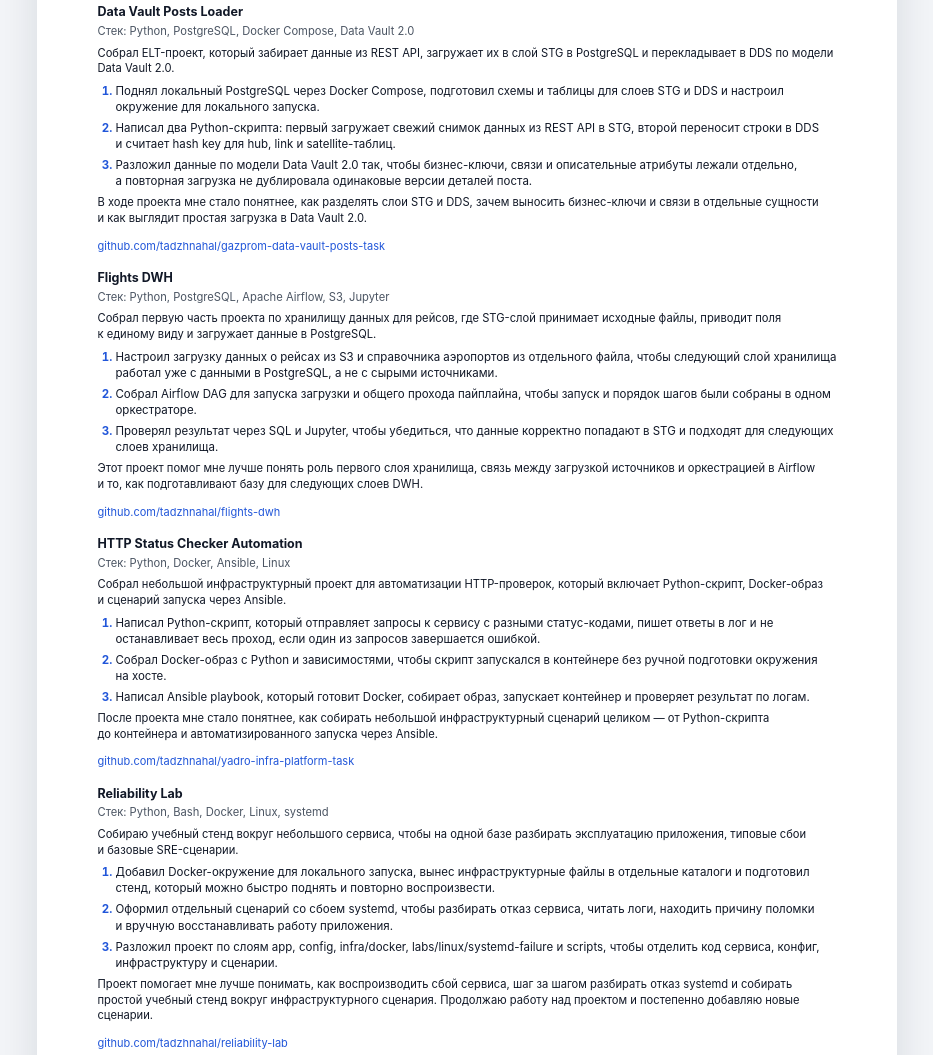
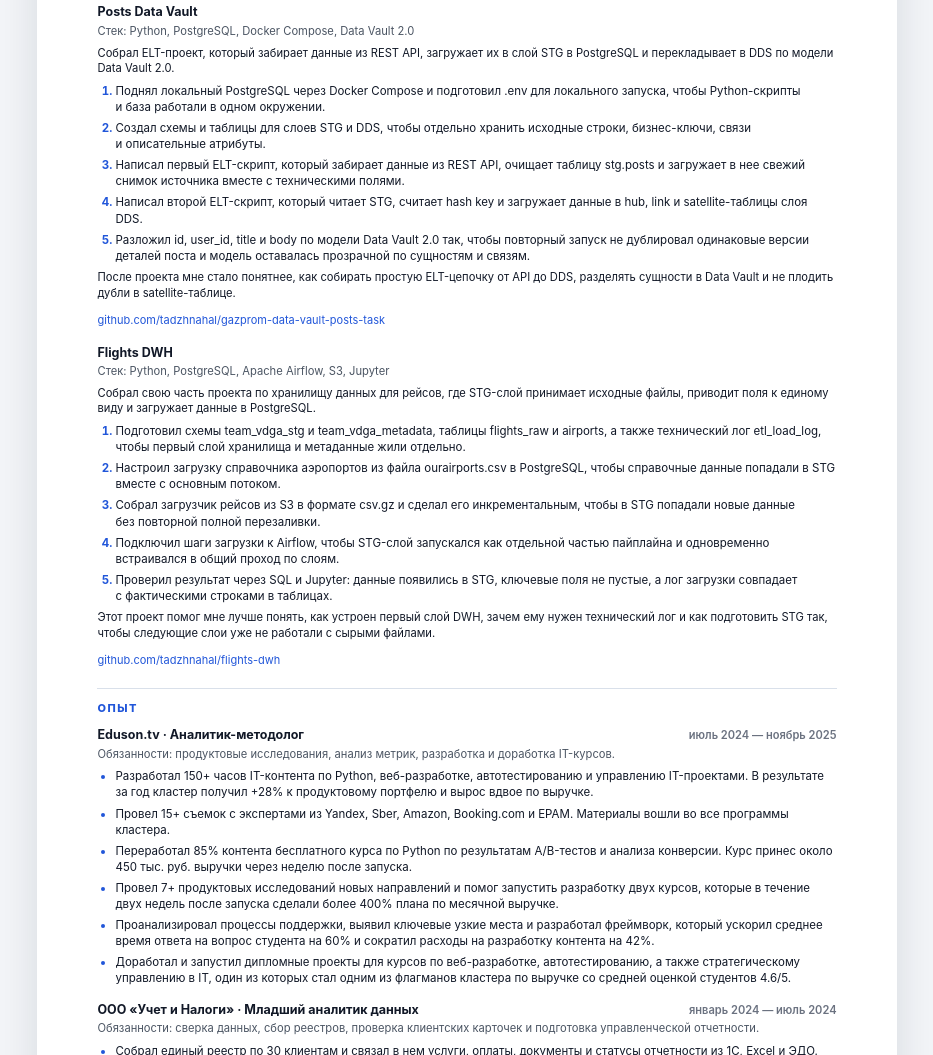
Before and after one commit to tadzhnahal/tadzhnahal.github.io, a plain HTML site: page index.html in a window 1280 px wide. Shown: the part 678-1733 px from the top of the page, without its empty margins (173-1106 px from the left). Drawn offline with Linux system fonts and the light colour scheme.

Commit message:
update cv

```diff
--- a/index.html
+++ b/index.html
@@ -3,7 +3,7 @@
 <head>
   <meta charset="utf-8" />
   <meta name="viewport" content="width=device-width, initial-scale=1" />
-  <title>Vladislav Smirnov — CV</title>
+  <title>Vladislav Smirnov : CV</title>
   <style>
     :root {
       --bg: #f3f5f8;
@@ -365,7 +365,7 @@
 
       <div class="block">
         <div class="item-head">
-          <h3 class="item-title">ETL E-commerce Clickstream</h3>
+          <h3 class="item-title">E-commerce ETL</h3>
         </div>
         <p class="item-sub" data-i18n="project_etl_stack">Стек: Python, PostgreSQL, ClickHouse, onETL, PySpark, FastAPI, Celery, Redis, Docker, Kubernetes</p>
         <p class="project-intro" data-i18n="project_etl_intro">Собрал ETL-пайплайн для данных интернет-магазина и выстроил полный маршрут данных от источника до аналитической витрины. Проект загружает данные в PostgreSQL, читает их с помощью onETL и Spark, обрабатывает в Spark и записывает результат в ClickHouse.</p>
@@ -382,16 +382,18 @@
 
       <div class="block">
         <div class="item-head">
-          <h3 class="item-title">Data Vault Posts Loader</h3>
+          <h3 class="item-title">Posts Data Vault</h3>
         </div>
         <p class="item-sub" data-i18n="project_gazprom_stack">Стек: Python, PostgreSQL, Docker Compose, Data Vault 2.0</p>
         <p class="project-intro" data-i18n="project_gazprom_intro">Собрал ELT-проект, который забирает данные из REST API, загружает их в слой STG в PostgreSQL и перекладывает в DDS по модели Data Vault 2.0.</p>
         <ol>
-          <li data-i18n="project_gazprom_b1">Поднял локальный PostgreSQL через Docker Compose, подготовил схемы и таблицы для слоев STG и DDS и настроил окружение для локального запуска.</li>
-          <li data-i18n="project_gazprom_b2">Написал два Python-скрипта: первый загружает свежий снимок данных из REST API в STG, второй переносит строки в DDS и считает hash key для hub, link и satellite-таблиц.</li>
-          <li data-i18n="project_gazprom_b3">Разложил данные по модели Data Vault 2.0 так, чтобы бизнес-ключи, связи и описательные атрибуты лежали отдельно, а повторная загрузка не дублировала одинаковые версии деталей поста.</li>
+          <li data-i18n="project_gazprom_b1">Поднял локальный PostgreSQL через Docker Compose и подготовил .env для локального запуска, чтобы Python-скрипты и база работали в одном окружении.</li>
+          <li data-i18n="project_gazprom_b2">Создал схемы и таблицы для слоев STG и DDS, чтобы отдельно хранить исходные строки, бизнес-ключи, связи и описательные атрибуты.</li>
+          <li data-i18n="project_gazprom_b3">Написал первый ELT-скрипт, который забирает данные из REST API, очищает таблицу stg.posts и загружает в нее свежий снимок источника вместе с техническими полями.</li>
+          <li data-i18n="project_gazprom_b4">Написал второй ELT-скрипт, который читает STG, считает hash key и загружает данные в hub, link и satellite-таблицы слоя DDS.</li>
+          <li data-i18n="project_gazprom_b5">Разложил id, user_id, title и body по модели Data Vault 2.0 так, чтобы повторный запуск не дублировал одинаковые версии деталей поста и модель оставалась прозрачной по сущностям и связям.</li>
         </ol>
-        <p class="project-status" data-i18n="project_gazprom_status">В ходе проекта мне стало понятнее, как разделять слои STG и DDS, зачем выносить бизнес-ключи и связи в отдельные сущности и как выглядит простая загрузка в Data Vault 2.0.</p>
+        <p class="project-status" data-i18n="project_gazprom_status">После проекта мне стало понятнее, как собирать простую ELT-цепочку от API до DDS, разделять сущности в Data Vault и не плодить дубли в satellite-таблице.</p>
         <a class="project-link" href="https://github.com/tadzhnahal/gazprom-data-vault-posts-task" target="_blank" rel="noreferrer">github.com/tadzhnahal/gazprom-data-vault-posts-task</a>
       </div>
 
@@ -400,45 +402,18 @@
           <h3 class="item-title">Flights DWH</h3>
         </div>
         <p class="item-sub" data-i18n="project_flights_stack">Стек: Python, PostgreSQL, Apache Airflow, S3, Jupyter</p>
-        <p class="project-intro" data-i18n="project_flights_intro">Собрал первую часть проекта по хранилищу данных для рейсов, где STG-слой принимает исходные файлы, приводит поля к единому виду и загружает данные в PostgreSQL.</p>
+        <p class="project-intro" data-i18n="project_flights_intro">Собрал свою часть проекта по хранилищу данных для рейсов, где STG-слой принимает исходные файлы, приводит поля к единому виду и загружает данные в PostgreSQL.</p>
         <ol>
-          <li data-i18n="project_flights_b1">Настроил загрузку данных о рейсах из S3 и справочника аэропортов из отдельного файла, чтобы следующий слой хранилища работал уже с данными в PostgreSQL, а не с сырыми источниками.</li>
-          <li data-i18n="project_flights_b2">Собрал Airflow DAG для запуска загрузки и общего прохода пайплайна, чтобы запуск и порядок шагов были собраны в одном оркестраторе.</li>
-          <li data-i18n="project_flights_b3">Проверил результат через SQL и Jupyter, чтобы убедиться, что данные корректно попадают в STG и подходят для следующих слоев хранилища.</li>
+          <li data-i18n="project_flights_b1">Подготовил схемы team_vdga_stg и team_vdga_metadata, таблицы flights_raw и airports, а также технический лог etl_load_log, чтобы первый слой хранилища и метаданные жили отдельно.</li>
+          <li data-i18n="project_flights_b2">Настроил загрузку справочника аэропортов из файла ourairports.csv в PostgreSQL, чтобы справочные данные попадали в STG вместе с основным потоком.</li>
+          <li data-i18n="project_flights_b3">Собрал загрузчик рейсов из S3 в формате csv.gz и сделал его инкрементальным, чтобы в STG попадали новые данные без повторной полной перезаливки.</li>
+          <li data-i18n="project_flights_b4">Подключил шаги загрузки к Airflow, чтобы STG-слой запускался как отдельной частью пайплайна и одновременно встраивался в общий проход по слоям.</li>
+          <li data-i18n="project_flights_b5">Проверил результат через SQL и Jupyter: данные появились в STG, ключевые поля не пустые, а лог загрузки совпадает с фактическими строками в таблицах.</li>
         </ol>
-        <p class="project-status" data-i18n="project_flights_status">Этот проект помог мне лучше понять роль первого слоя хранилища, связь между загрузкой источников и оркестрацией в Airflow и то, как подготавливают базу для следующих слоев DWH.</p>
+        <p class="project-status" data-i18n="project_flights_status">Этот проект помог мне лучше понять, как устроен первый слой DWH, зачем ему нужен технический лог и как подготовить STG так, чтобы следующие слои уже не работали с сырыми файлами.</p>
         <a class="project-link" href="https://github.com/tadzhnahal/flights-dwh" target="_blank" rel="noreferrer">github.com/tadzhnahal/flights-dwh</a>
       </div>
-
-      <div class="block">
-        <div class="item-head">
-          <h3 class="item-title">HTTP Status Checker Automation</h3>
-        </div>
-        <p class="item-sub" data-i18n="project_yadro_stack">Стек: Python, Docker, Ansible, Linux</p>
-        <p class="project-intro" data-i18n="project_yadro_intro">Собрал небольшой инфраструктурный проект для автоматизации HTTP-проверок, который включает Python-скрипт, Docker-образ и сценарий запуска через Ansible.</p>
-        <ol>
-          <li data-i18n="project_yadro_b1">Написал Python-скрипт, который отправляет запросы к сервису с разными статус-кодами, пишет ответы в лог и не останавливает весь проход, если один из запросов завершается ошибкой.</li>
-          <li data-i18n="project_yadro_b2">Собрал Docker-образ с Python и зависимостями, чтобы скрипт запускался в контейнере без ручной подготовки окружения на хосте.</li>
-          <li data-i18n="project_yadro_b3">Написал Ansible playbook, который готовит Docker, собирает образ, запускает контейнер и проверяет результат по логам.</li>
-        </ol>
-        <p class="project-status" data-i18n="project_yadro_status">После проекта мне стало понятнее, как собирать небольшой инфраструктурный сценарий целиком: от Python-скрипта до контейнера и автоматизированного запуска через Ansible.</p>
-        <a class="project-link" href="https://github.com/tadzhnahal/yadro-infra-platform-task" target="_blank" rel="noreferrer">github.com/tadzhnahal/yadro-infra-platform-task</a>
-      </div>
-
-      <div class="block">
-        <div class="item-head">
-          <h3 class="item-title">Reliability Lab</h3>
-        </div>
-        <p class="item-sub" data-i18n="project_rel_stack">Стек: Python, Bash, Docker, Linux, systemd</p>
-        <p class="project-intro" data-i18n="project_rel_intro">Собираю учебный стенд вокруг небольшого сервиса, чтобы на одной базе разбирать эксплуатацию приложения, типовые сбои и базовые SRE-сценарии.</p>
-        <ol>
-          <li data-i18n="project_rel_b1">Добавил Docker-окружение для локального запуска, вынес инфраструктурные файлы в отдельные каталоги и подготовил стенд, который можно быстро поднять и повторно воспроизвести.</li>
-          <li data-i18n="project_rel_b2">Оформил отдельный сценарий со сбоем systemd, чтобы разбирать отказ сервиса, читать логи, находить причину поломки и вручную восстанавливать работу приложения.</li>
-          <li data-i18n="project_rel_b3">Разложил проект по слоям app, config, infra/docker, labs/linux/systemd-failure и scripts, чтобы отделить код сервиса, конфиг, инфраструктуру и сценарии.</li>
-        </ol>
-        <p class="project-status" data-i18n="project_rel_status">Проект помогает мне лучше понимать, как воспроизводить сбой сервиса, шаг за шагом разбирать отказ systemd и собирать простой учебный стенд вокруг инфраструктурного сценария. Продолжаю работу над проектом и постепенно добавляю новые сценарии.</p>
-        <a class="project-link" href="https://github.com/tadzhnahal/reliability-lab" target="_blank" rel="noreferrer">github.com/tadzhnahal/reliability-lab</a>
-      </div>
+    </section>
     </section>
 
     <section class="section">
@@ -598,7 +573,7 @@
 
       const translations = {
         ru: {
-          document_title: 'Vladislav Smirnov — CV',
+          document_title: 'Vladislav Smirnov : CV',
           name: 'Владислав Смирнов',
           role: 'Data Engineering Intern',
           btn_download: 'Скачать CV в PDF',
@@ -614,22 +589,26 @@
           project_etl_status: 'По итогам проекта мне стало понятнее, как собирать ETL-сервис с двумя режимами загрузки, держать конфигурацию в одном месте и отдельно выстраивать локальный и Kubernetes-сценарии запуска.',
           project_gazprom_stack: 'Стек: Python, PostgreSQL, Docker Compose, Data Vault 2.0',
           project_gazprom_intro: 'Собрал ELT-проект, который забирает данные из REST API, загружает их в слой STG в PostgreSQL и перекладывает в DDS по модели Data Vault 2.0.',
-          project_gazprom_b1: 'Поднял локальный PostgreSQL через Docker Compose, подготовил схемы и таблицы для слоев STG и DDS и настроил окружение для локального запуска.',
-          project_gazprom_b2: 'Написал два Python-скрипта: первый загружает свежий снимок данных из REST API в STG, второй переносит строки в DDS и считает hash key для hub, link и satellite-таблиц.',
-          project_gazprom_b3: 'Разложил данные по модели Data Vault 2.0 так, чтобы бизнес-ключи, связи и описательные атрибуты лежали отдельно, а повторная загрузка не дублировала одинаковые версии деталей поста.',
-          project_gazprom_status: 'В ходе проекта мне стало понятнее, как разделять слои STG и DDS, зачем выносить бизнес-ключи и связи в отдельные сущности и как выглядит простая загрузка в Data Vault 2.0.',
+          project_gazprom_b1: 'Поднял локальный PostgreSQL через Docker Compose и подготовил .env для локального запуска, чтобы Python-скрипты и база работали в одном окружении.',
+          project_gazprom_b2: 'Создал схемы и таблицы для слоев STG и DDS, чтобы отдельно хранить исходные строки, бизнес-ключи, связи и описательные атрибуты.',
+          project_gazprom_b3: 'Написал первый ELT-скрипт, который забирает данные из REST API, очищает таблицу stg.posts и загружает в нее свежий снимок источника вместе с техническими полями.',
+          project_gazprom_b4: 'Написал второй ELT-скрипт, который читает STG, считает hash key и загружает данные в hub, link и satellite-таблицы слоя DDS.',
+          project_gazprom_b5: 'Разложил id, user_id, title и body по модели Data Vault 2.0 так, чтобы повторный запуск не дублировал одинаковые версии деталей поста и модель оставалась прозрачной по сущностям и связям.',
+          project_gazprom_status: 'После проекта мне стало понятнее, как собирать простую ELT-цепочку от API до DDS, разделять сущности в Data Vault и не плодить дубли в satellite-таблице.',
           project_flights_stack: 'Стек: Python, PostgreSQL, Apache Airflow, S3, Jupyter',
-          project_flights_intro: 'Собрал первую часть проекта по хранилищу данных для рейсов, где STG-слой принимает исходные файлы, приводит поля к единому виду и загружает данные в PostgreSQL.',
-          project_flights_b1: 'Настроил загрузку данных о рейсах из S3 и справочника аэропортов из отдельного файла, чтобы следующий слой хранилища работал уже с данными в PostgreSQL, а не с сырыми источниками.',
-          project_flights_b2: 'Собрал Airflow DAG для запуска загрузки и общего прохода пайплайна, чтобы запуск и порядок шагов были собраны в одном оркестраторе.',
-          project_flights_b3: 'Проверял результат через SQL и Jupyter, чтобы убедиться, что данные корректно попадают в STG и подходят для следующих слоев хранилища.',
-          project_flights_status: 'Этот проект помог мне лучше понять роль первого слоя хранилища, связь между загрузкой источников и оркестрацией в Airflow и то, как подготавливают базу для следующих слоев DWH.',
+          project_flights_intro: 'Собрал свою часть проекта по хранилищу данных для рейсов, где STG-слой принимает исходные файлы, приводит поля к единому виду и загружает данные в PostgreSQL.',
+          project_flights_b1: 'Подготовил схемы team_vdga_stg и team_vdga_metadata, таблицы flights_raw и airports, а также технический лог etl_load_log, чтобы первый слой хранилища и метаданные жили отдельно.',
+          project_flights_b2: 'Настроил загрузку справочника аэропортов из файла ourairports.csv в PostgreSQL, чтобы справочные данные попадали в STG вместе с основным потоком.',
+          project_flights_b3: 'Собрал загрузчик рейсов из S3 в формате csv.gz и сделал его инкрементальным, чтобы в STG попадали новые данные без повторной полной перезаливки.',
+          project_flights_b4: 'Подключил шаги загрузки к Airflow, чтобы STG-слой запускался как отдельной частью пайплайна и одновременно встраивался в общий проход по слоям.',
+          project_flights_b5: 'Проверил результат через SQL и Jupyter: данные появились в STG, ключевые поля не пустые, а лог загрузки совпадает с фактическими строками в таблицах.',
+          project_flights_status: 'Этот проект помог мне лучше понять, как устроен первый слой DWH, зачем ему нужен технический лог и как подготовить STG так, чтобы следующие слои уже не работали с сырыми файлами.',
           project_yadro_stack: 'Стек: Python, Docker, Ansible, Linux',
           project_yadro_intro: 'Собрал небольшой инфраструктурный проект для автоматизации HTTP-проверок, который включает Python-скрипт, Docker-образ и сценарий запуска через Ansible.',
           project_yadro_b1: 'Написал Python-скрипт, который отправляет запросы к сервису с разными статус-кодами, пишет ответы в лог и не останавливает весь проход, если один из запросов завершается ошибкой.',
           project_yadro_b2: 'Собрал Docker-образ с Python и зависимостями, чтобы скрипт запускался в контейнере без ручной подготовки окружения на хосте.',
           project_yadro_b3: 'Написал Ansible playbook, который готовит Docker, собирает образ, запускает контейнер и проверяет результат по логам.',
-          project_yadro_status: 'После проекта мне стало понятнее, как собирать небольшой инфраструктурный сценарий целиком — от Python-скрипта до контейнера и автоматизированного запуска через Ansible.',
+          project_yadro_status: 'После проекта мне стало понятнее, как собирать небольшой инфраструктурный сценарий целиком : от Python-скрипта до контейнера и автоматизированного запуска через Ansible.',
           project_rel_stack: 'Стек: Python, Bash, Docker, Linux, systemd',
           project_rel_intro: 'Собираю учебный стенд вокруг небольшого сервиса, чтобы на одной базе разбирать эксплуатацию приложения, типовые сбои и базовые SRE-сценарии.',
           project_rel_b1: 'Добавил Docker-окружение для локального запуска, вынес инфраструктурные файлы в отдельные каталоги и подготовил стенд, который можно быстро поднять и повторно воспроизвести.',
@@ -680,7 +659,7 @@
           lang_native: 'родной'
         },
         en: {
-          document_title: 'Vladislav Smirnov — CV',
+          document_title: 'Vladislav Smirnov : CV',
           name: 'Vlad Smirnov',
           role: 'Data Engineering Intern',
           btn_download: 'Download CV as PDF',
@@ -711,7 +690,7 @@
           project_yadro_b1: 'Wrote a Python script that sends requests to a service with different status codes, logs the responses, and does not stop the whole run if one of the requests fails.',
           project_yadro_b2: 'Built a Docker image with Python and dependencies so the script can run in a container without manual environment setup on the host.',
           project_yadro_b3: 'Wrote an Ansible playbook that prepares Docker, builds the image, starts the container, and checks the result through logs.',
-          project_yadro_status: 'After this project, it became clearer to me how to build a small infrastructure scenario end to end — from a Python script to a container and an automated run through Ansible.',
+          project_yadro_status: 'After this project, it became clearer to me how to build a small infrastructure scenario end to end : from a Python script to a container and an automated run through Ansible.',
           project_rel_stack: 'Stack: Python, Bash, Docker, Linux, systemd',
           project_rel_intro: 'Building an educational lab around a small service to study application operations, typical failures, and core SRE scenarios in one place.',
           project_rel_b1: 'Added a Docker environment for local startup, moved infrastructure files into separate directories, and prepared a lab that can be launched quickly and reproduced repeatedly.',
```
Also changed, not shown: 2 other files.
